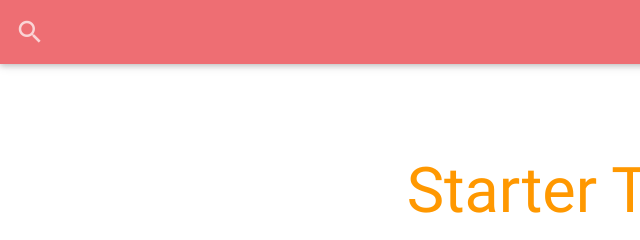
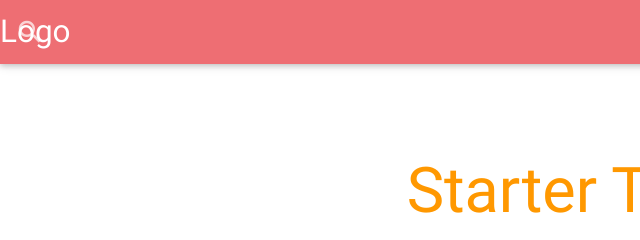
Before and after one commit to closeheat-demo/demo-1449677355-787, a plain HTML site: page index.html in a window 1280 px wide. Shown: the top 240 px of the page, 0-640 px from the left. Drawn offline with nearby package versions, Linux system fonts and the light colour scheme.

Commit message:
Changes from closeheat live editor

```diff
--- a/index.html
+++ b/index.html
@@ -13,6 +13,7 @@
 <body>
  <nav>
     <div class="nav-wrapper">
+      <a href="#!" class="brand-logo">Logo</a>
       <form>
         <div class="input-field">
           <input id="search" type="search" required>
```
